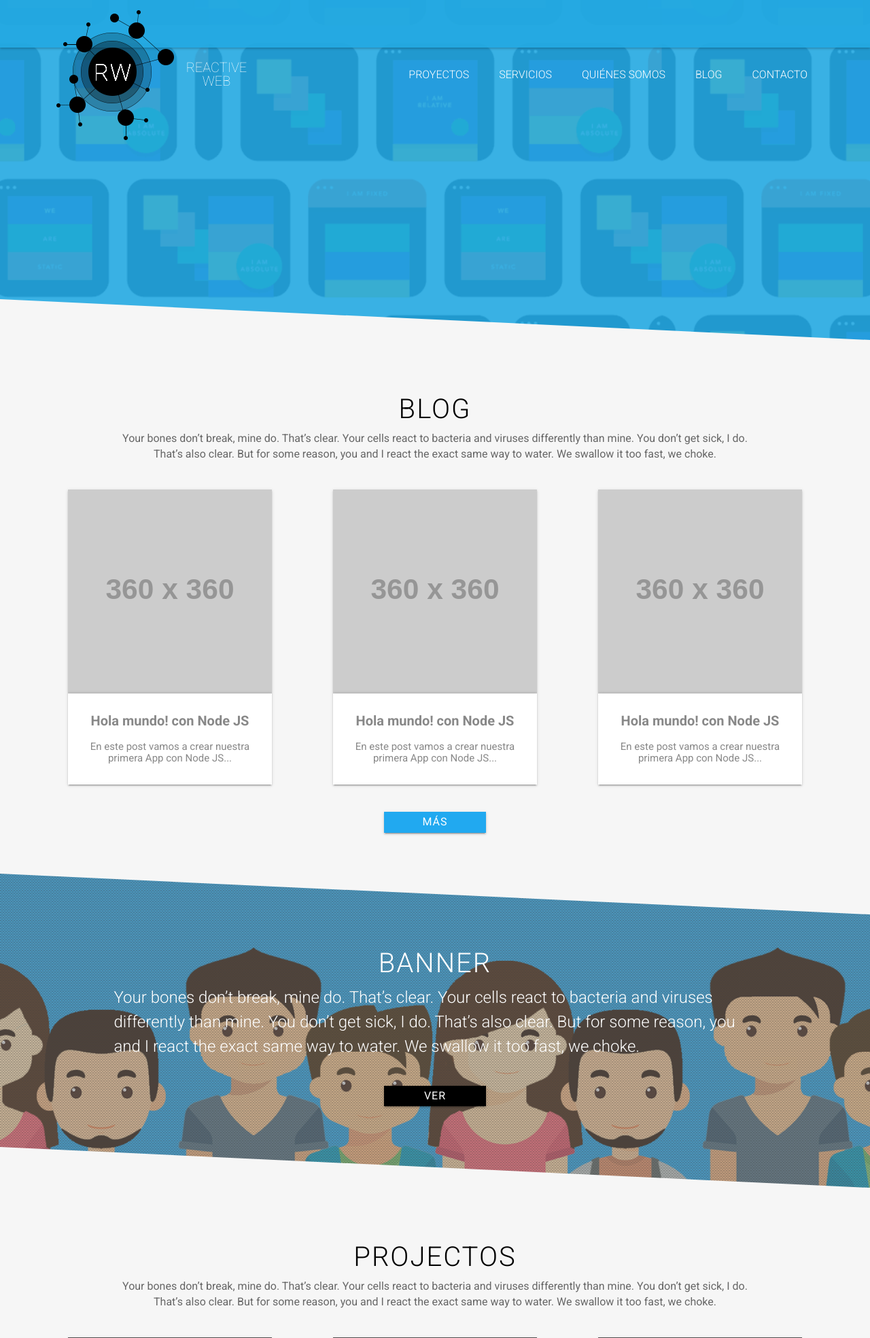
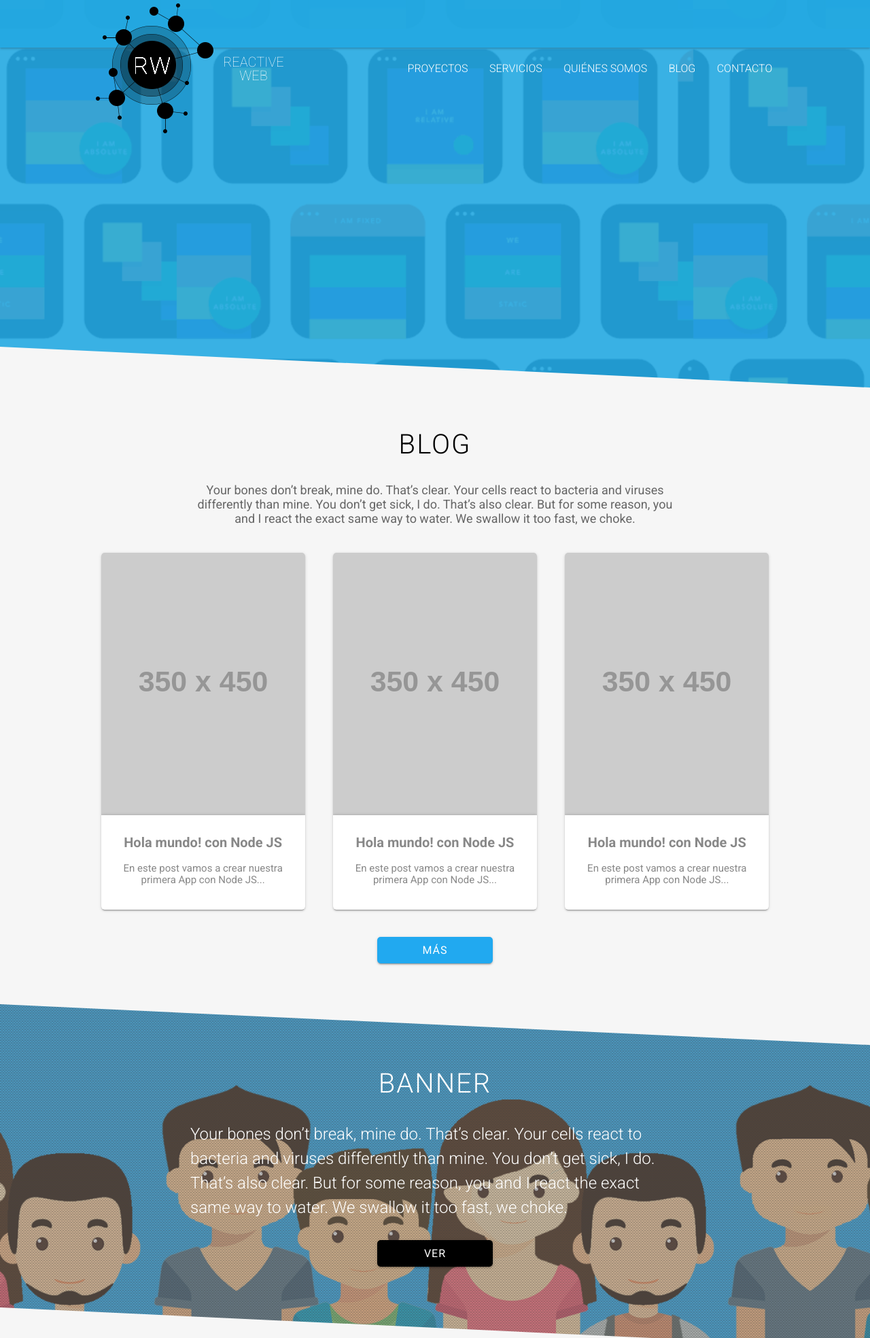
Before and after one commit to eduardobc88/reactive-web, a Django app: page / in a window 1280 px wide. Shown: the top 1968 px of the page at 68% size. Run offline with Django 3.2, Linux system fonts and the light colour scheme; grey boxes labelled with a size stand in for pictures from a placeholder-image service; data that the repository does not hold is empty; some libraries are stand-ins or nearby versions.

Commit message:
bootstrap removed

```diff
--- a/reactive-solutions/website/siteapp/static/css/global.css
+++ b/reactive-solutions/website/siteapp/static/css/global.css
@@ -1,6 +1,7 @@
 body {
     font-family: 'Roboto', sans-serif;
     background: #666;
+    height: 100%;
 }
 
 .menu-wrapper {
@@ -8,8 +9,6 @@ body {
     box-shadow: 0 0 2px rgba(0,0,0,.14), 0 2px 3px rgba(0,0,0,.18);
     height: 70px;
     left: 0;
-    padding-bottom: 10px;
-    padding-top: 10px;
     position: fixed;
     right: 0;
     top: 0;
@@ -38,6 +37,7 @@ body {
     vertical-align: middle;
     width: 130px;
     word-wrap: break-word;
+    align-self: center;
 }
 
 .menu-wrapper .menu-options {
@@ -47,6 +47,7 @@ body {
 .menu-wrapper .menu-options .home-wrapper {
     flex-grow: 4;
     text-decoration: none;
+    display: flex;
 }
 
 .menu-wrapper .menu-options .option {
@@ -311,11 +333,12 @@ body {
     margin: 30px auto auto auto;
     max-width: 150px;
     overflow: hidden;
-    padding: 4px 10px 4px 10px;
+    padding: 10px;
     position: relative;
     text-align: center;
     text-decoration: none !important;
     text-transform: uppercase;
+    border-radius: 5px;
 }
 
 .button-effect:after {
@@ -522,6 +545,53 @@ body {
 }
 
 
+.container {
+    padding-left: 15px;
+    padding-right: 15px;
+    max-width: 1024px;
+    margin: auto;
+    position: relative;
+}
+
+.flex-container {
+    display: flex;
+    padding-left: 15px;
+    padding-right: 15px;
+    max-width: 1024px;
+    margin: auto;
+    position: relative;
+}
+
+.max-width-320 {
+    max-width: 320px;
+    margin: auto;
+    flex-grow: 1;
+    display: block;
+}
+
+.max-width-720 {
+    max-width: 720px;
+    margin: auto;
+    flex-grow: 1;
+    display: block;
+}
+
+.max-width-992 {
+    max-width: 992px;
+    margin: auto;
+    flex-grow: 1;
+    display: block;
+}
+
+.max-width-1024 {
+    max-width: 1024px;
+    margin: auto;
+    flex-grow: 1;
+    display: block;
+}
+
+
+
 @media all and (max-width: 768px) {
     .menu-wrapper .menu-options .option {
         display: none;
--- a/reactive-solutions/website/siteapp/static/css/home.css
+++ b/reactive-solutions/website/siteapp/static/css/home.css
@@ -2,14 +2,10 @@
     background-image: url(/static/img/bkg-slider.gif);
     background-position: bottom;
     background-size: contain;
-    height: 500px;
+    height: 450px;
     overflow: hidden;
     position: relative;
     z-index: 0;
-}
-
-.slider-wrapper .container{
-    padding-top: 100px;
 }
 
 .slider-wrapper .slider-bkg-color {
@@ -26,7 +22,8 @@
 }
 
 .slider-wrapper #slides {
-    height: 300px !important;
+    height: 400px !important;
+    margin-top: 100px !important;
 }
 
 .slider-wrapper #slides .slides-container .icon {
@@ -51,6 +48,20 @@
     color: black;
     font-size: 25px;
     font-weight: 400;
+}
+
+.slider-wrapper #slides .slides-container .left {
+    flex-grow: 0;
+    padding: 15px;
+}
+
+.slider-wrapper #slides .slides-container .right {
+    flex-grow: 1;
+    padding: 15px;
+}
+
+.slider-wrapper #slides .slides-pagination {
+    margin-top: 60px;
 }
 
 .slider-wrapper #slides .slides-pagination a {
@@ -78,13 +89,14 @@
     color: black;
     font-size: 40px;
     font-weight: 300;
+    letter-spacing: 2px;
+    margin-top: 0px;
     position: relative;
     text-align: center;
-    letter-spacing: 2px;
 }
 
 .blog-wrapper .description {
-    font-size: 16px;
+    font-size: 18px;
     text-align: center;
     color: #666;
     margin-bottom: 30px;
@@ -102,8 +114,8 @@
     margin: auto;
     cursor: pointer;
     box-shadow: 0 3px 1px -2px rgba(0,0,0,.2), 0 2px 2px 0 rgba(0,0,0,.14), 0 1px 5px 0 rgba(0,0,0,.12);
-    margin-top: 10px;
-    margin-bottom: 10px;
+    margin: 10px;
+    border-radius: 5px;
 }
 
 .blog-wrapper .item .image {
@@ -210,10 +222,11 @@
     position: relative;
     text-align: center;
     letter-spacing: 2px;
+    margin-top: 0px;
 }
 
 .project-wrapper .description {
-    font-size: 16px;
+    font-size: 18px;
     text-align: center;
     color: #666;
     margin-bottom: 30px;
--- a/reactive-solutions/website/siteapp/static/js/home.js
+++ b/reactive-solutions/website/siteapp/static/js/home.js
@@ -1,5 +1,5 @@
 var documentReady = function() {
-    console.log('index.js');
+    console.log('home.js');
 }
 
 
@@ -9,7 +9,7 @@ var windowLoad = function() {
 
 
 var initSlider = function() {
-    var miliseccondsBeforeNextSlide = 10000;
+    var miliseccondsBeforeNextSlide = 100000000;
     $('#slides').superslides({
         play: miliseccondsBeforeNextSlide
     });
--- a/reactive-solutions/website/siteapp/templates/base.html
+++ b/reactive-solutions/website/siteapp/templates/base.html
@@ -3,10 +3,8 @@
         {% block title %}<title>REACTIVE WEB</title>{% endblock %}
         <meta charset="utf-8">
         <meta name="viewport" content="width=device-width, initial-scale=1">
-        <link rel="stylesheet" href="https://maxcdn.bootstrapcdn.com/bootstrap/3.3.7/css/bootstrap.min.css">
         <link href="https://fonts.googleapis.com/css?family=Roboto:100,200,300,400,400i,500,700" rel="stylesheet">
         <script src="https://ajax.googleapis.com/ajax/libs/jquery/1.12.4/jquery.min.js"></script>
-        <script src="https://maxcdn.bootstrapcdn.com/bootstrap/3.3.7/js/bootstrap.min.js"></script>
         {% load static %}
         <script src="{% static 'js/global.js' %}"></script>
         <link rel="stylesheet" href="{% static 'css/global.css' %}">
@@ -39,32 +37,25 @@
             {% block page_content %}
             {% endblock %}
             <div class="footer-wrapper background-color-blue">
-                <div class="cover"></div>
-                <!-- <div class="decor-top">
-                    <svg class="decor background-fill-blue" height="100%" preserveAspectRatio="none" version="1.1" viewBox="0 0 100 100" width="100%" xmlns="http://www.w3.org/2000/svg">
-                      <path d="M0 0 L100 100 L0 100" stroke-width="0"></path>
-                    </svg>
-                </div> -->
-                <div class="container">
-                    <div class="row">
-                        <div class="col-xs-12 col-sm-4">
+                <div class="flex-container">
+                    <div class="left">
                         <a href="#" class="home-wrapper">
                             <img class="logo" src="{% static 'img/rw-icon.png' %}">
                             <label>REACTIVE WEB</label>
                         </a>
                     </div>
-                        <div class="col-xs-12 col-sm-3">
+                    <div class="mid">
                         <a class="option" href="#">PROYECTOS</a>
                         <a class="option" href="#">SERVICIOS</a>
                         <a class="option" href="#">QUIÉNES SOMOS</a>
                         <a class="option" href="#">BLOG</a>
                     </div>
-                        <div class="col-xs-12 col-sm-3">
+                    <div class="mid">
                         <a class="option" href="#">CONTACTO</a>
                         <a class="option" href="#">AVISO DE PRIVACIDAD</a>
                         <a class="option" href="#">TERMINOS Y CONDICIONES</a>
                     </div>
-                        <div class="col-xs-12 col-sm-2">
+                    <div class="right">
                         <a class="social-icon" href="#">
                             <img src="{% static 'img/gp-icon.png' %}">
                         </a>
@@ -76,16 +67,15 @@
                         </a>
                     </div>
                 </div>
-                    <div class="row">
-                        <div class="col-xs-12">
+                <div class="container">
+                    <div class="max-width-720">
                         <h4 class="title">COMUNÍCATE Y HAGAMOS EQUIPO.</h4>
                         <a href="tel:4431049977" class="phone">443-1049977</a>
                     </div>
                 </div>
-                    <div class="row">
-                        <div class="col-xs-12">
+                <div class="container">
+                    <div class="max-width-720">
                         <p class="reserved">REACTIVE WEB 2018 TODOS LOS DERECHOS RESERVADOS</p>
-                        </div>
                     </div>
                 </div>
             </div>
--- a/reactive-solutions/website/siteapp/templates/home.html
+++ b/reactive-solutions/website/siteapp/templates/home.html
@@ -12,24 +12,22 @@
 {% block page_content %}
     <div class="slider-wrapper custom-wrapper background-color-blue">
         <div class="slider-bkg-color"></div>
-        <div class="container">
-            <div class="row">
         <div id="slides">
             <ul class="slides-container">
                 {% for slide in home_slides %}
                     <li>
-                                <div class="col-xs-12 col-sm-4">
+                        <div class="flex-container">
+                            <div class="left">
                                 <img class="icon" src="{{ slide.slide_image }}">
                             </div>
-                                <div class="col-xs-12 col-sm-8">
+                            <div class="right">
                                 <h2>{{ slide.slide_title }}</h2>
                                 <p>{{ slide.slide_content }}</p>
+                            </div>
                         </div>
                     </li>
                 {% endfor %}
             </ul>
-                </div>
-            </div>
         </div>
     </div>
     <div class="custom-wrapper background-color-white blog-wrapper">
@@ -39,22 +37,18 @@
             </svg>
         </div>
         <div class="container">
-            <div class="row">
-                <div class="col-xs-12 col-sm-1"></div>
-                <div class="col-xs-12 col-sm-10">
+            <div class="max-width-720">
                 <h2>BLOG</h2>
                 <p class="description">
                     Your bones don’t break, mine do. That’s clear. Your cells react to bacteria and viruses differently than mine. You don’t get sick, I do. That’s also clear. But for some reason, you and I react the exact same way to water. We swallow it too fast, we choke.
                 </p>
             </div>
-                <div class="col-xs-12 col-sm-1"></div>
         </div>
-            <div class="row">
+        <div class="flex-container">
             {% for i in "xxx" %}
-                    <div class="col-xs-12 col-sm-4">
-                        <a href="#">
+                <a href="#" class="max-width-320">
                     <div class="item">
-                                <img class="image" src="http://placehold.it/360x360/7b7b7b/DADADA/?text=360x360">
+                        <img class="image" src="http://placehold.it/350x450/7b7b7b/DADADA/?text=350x450">
                         <div class="cover">
                             <div class="title-wrapper">
                                 <h3>Hola mundo! con Node JS</h3>
@@ -63,13 +57,11 @@
                         </div>
                     </div>
                 </a>
-                    </div>
             {% endfor %}
         </div>
-            <div class="row">
-                <div class="col-xs-12">
+        <div class="container">
+            <div class="max-width-320">
                 <a href="#" class="more-button button-effect">Más</a>
-                </div>
             </div>
         </div>
     </div>
@@ -81,20 +73,16 @@
         </div>
         <div class="banner-bkg-color"></div>
         <div class="container">
-            <div class="row">
-                <div class="col-xs-12 col-sm-1"></div>
-                <div class="col-xs-12 col-sm-10">
+            <div class="max-width-720">
                 <h2>BANNER</h2>
                 <p>
                     Your bones don’t break, mine do. That’s clear. Your cells react to bacteria and viruses differently than mine. You don’t get sick, I do. That’s also clear. But for some reason, you and I react the exact same way to water. We swallow it too fast, we choke.
                 </p>
             </div>
-                <div class="col-xs-12 col-sm-1"></div>
         </div>
-            <div class="row">
-                <div class="col-xs-12">
+        <div class="container">
+            <div class="max-width-320">
                 <a href="#" class="more-button button-effect">Ver</a>
-                </div>
             </div>
         </div>
     </div>
@@ -105,21 +93,18 @@
             </svg>
         </div>
         <div class="container">
-            <div class="row">
-                <div class="col-xs-12 col-sm-1"></div>
-                <div class="col-xs-12 col-sm-10">
+            <div class="max-width-720">
                 <h2>PROJECTOS</h2>
                 <p class="description">
                     Your bones don’t break, mine do. That’s clear. Your cells react to bacteria and viruses differently than mine. You don’t get sick, I do. That’s also clear. But for some reason, you and I react the exact same way to water. We swallow it too fast, we choke.
                 </p>
             </div>
-                <div class="col-xs-12 col-sm-1"></div>
         </div>
-            <div class="row">
+        <div class="flex-container">
             {% for i in "xxx" %}
-                    <div class="col-xs-12 col-sm-4">
+                <div class="max-width-320">
                     <div class="item">
-                            <img class="image" src="http://placehold.it/360x400/7b7b7b/DADADA/?text=360x400">
+                        <img class="image" src="http://placehold.it/350x450/7b7b7b/DADADA/?text=350x450">
                         <div class="cover">
                             <h3>Hola mundo! con Node JS</h3>
                             <p>WordPress</p>
@@ -128,10 +113,9 @@
                 </div>
             {% endfor %}
         </div>
-            <div class="row">
+        <div class="container">
             <div class="col-xs-12">
                 <a href="#" class="more-button button-effect">Más</a>
-                </div>
             </div>
         </div>
     </div>
@@ -143,20 +127,16 @@
         </div>
         <div class="banner-bkg-color"></div>
         <div class="container">
-            <div class="row">
-                <div class="col-xs-12 col-sm-1"></div>
-                <div class="col-xs-12 col-sm-10">
+            <div class="max-width-720">
                 <h2>BANNER</h2>
                 <p>
                     Your bones don’t break, mine do. That’s clear. Your cells react to bacteria and viruses differently than mine. You don’t get sick, I do. That’s also clear. But for some reason, you and I react the exact same way to water. We swallow it too fast, we choke.
                 </p>
             </div>
-                <div class="col-xs-12 col-sm-1"></div>
         </div>
-            <div class="row">
-                <div class="col-xs-12">
+        <div class="container">
+            <div class="max-width-320">
                 <a href="#" class="more-button button-effect">Ver</a>
-                </div>
             </div>
         </div>
     </div>
@@ -167,22 +147,17 @@
             </svg>
         </div>
         <div class="container">
-            <div class="row">
-                <div class="col-xs-12 col-sm-1"></div>
-                <div class="col-xs-12 col-sm-10">
+            <div class="max-width-720">
                 <h2>SERVICIOS</h2>
                 <p class="description">
                     Your bones don’t break, mine do. That’s clear. Your cells react to bacteria and viruses differently than mine. You don’t get sick, I do. That’s also clear. But for some reason, you and I react the exact same way to water. We swallow it too fast, we choke.
                 </p>
             </div>
-                <div class="col-xs-12 col-sm-1"></div>
         </div>
-            <div class="row">
-                <div class="col-xs-12 col-sm-2"></div>
-                <div class="col-xs-12 col-sm-8">
+        <div class="flex-container">
+            <div class="max-width-720">
                 <a href="#">
                     <div class="item" style="background-color: #fdd835">
-                            <div class="cover"></div>
                         <div class="content">
                             <h3>Diseño Web</h3>
                             <p>Lorem ipsumn itset ammet</p>
@@ -192,7 +167,6 @@
                 </a>
                 <a href="#">
                     <div class="item" style="background-color: #1e88e5">
-                            <div class="cover"></div>
                         <div class="content">
                             <h3>Desarrollo Web</h3>
                             <p>Lorem ipsumn itset ammet</p>
@@ -202,7 +176,6 @@
                 </a>
                 <a href="#">
                     <div class="item" style="background-color: #22b94c">
-                            <div class="cover"></div>
                         <div class="content">
                             <h3>Marketing Online</h3>
                             <p>Lorem ipsumn itset ammet</p>
@@ -212,7 +185,6 @@
                 </a>
                 <a href="#">
                     <div class="item" style="background-color: #f4511e">
-                            <div class="cover"></div>
                         <div class="content">
                             <h3>Soporte</h3>
                             <p>Lorem ipsumn itset ammet</p>
@@ -220,8 +192,6 @@
                         <img src="http://placehold.it/200x200/7b7b7b/DADADA/?text=200x200">
                     </div>
                 </a>
-                </div>
-                <div class="col-xs-12 col-sm-2"></div>
             </div>
         </div>
         <div class="decor-bottom over-footer">
```
Also changed, not shown: other parts of reactive-solutions/website/siteapp/static/css/global.css (+29 -4 lines), other parts of reactive-solutions/website/siteapp/static/css/home.css (+25 -31 lines). Lines whose indentation alone changed are shown as unchanged.
